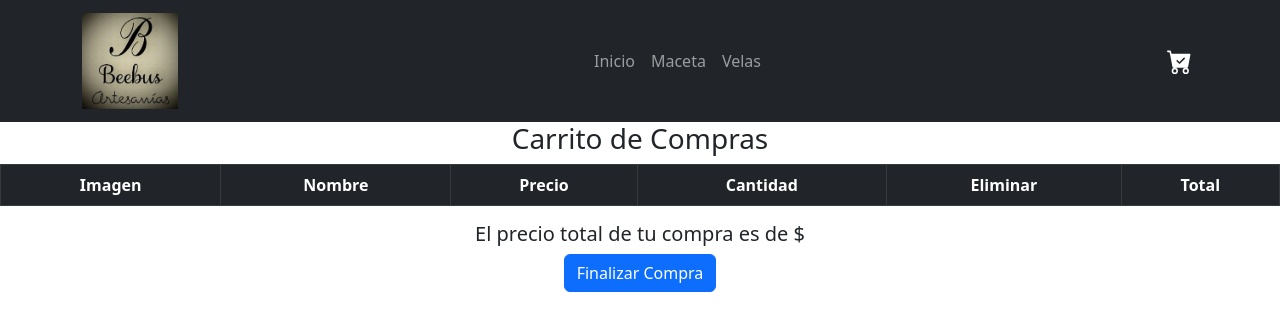
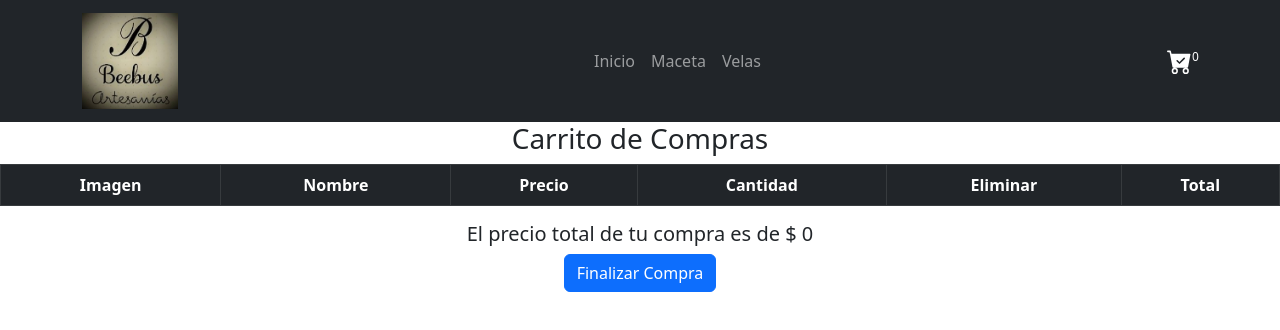
Before and after one commit to Fedesosa32/PreEnteraga1Sosa, a React (Create React App) app: page /cart in a window 1280 px wide. Shown: the top 330 px of the page. Built offline with nearby package versions, Linux system fonts and the light colour scheme.

Commit message:
Se incorpora función de calculo monto total compra

```diff
--- a/src/Components/CartContainer.js
+++ b/src/Components/CartContainer.js
@@ -5,7 +5,7 @@ import { Button } from 'react-bootstrap';
 import CheckoutCart from './CheckoutCart';
 
 function CartContainer() {
-  const {cart, precioParcial, eliminarDelCarrito} = useContext (cartContext);
+  const {cart, precioTotal, eliminarDelCarrito} = useContext (cartContext);
 
   return (
     <>
@@ -39,9 +39,9 @@ function CartContainer() {
       </tbody>
     </Table>
           <div>
-            <h5>El precio total de tu compra es de $ </h5>
+            <h5>El precio total de tu compra es de $ {precioTotal()}</h5>
           </div>
-          <CheckoutCart total= {precioParcial()} cart = {cart}/>
+          <CheckoutCart cart = {cart}/>
 
     </>
   )
--- a/src/Components/CartWidget.js
+++ b/src/Components/CartWidget.js
@@ -7,13 +7,13 @@ import cartContext from '../context/cartContext';
 
 
 const CartWidget = () => {
-    const{cart} = useContext (cartContext);
+    const{cart, numeroEnCarrito} = useContext (cartContext);
     const cartCount = cart.length;
 
     return (
         <span className='carrito'>
         <BsFillCartCheckFill className="icono"/>
-        <span className='bolsa'>{cartCount.length}</span>
+        <span className='bolsa'>{numeroEnCarrito()}</span>
         </span>
     );
 }
--- a/src/Components/CheckoutCart.js
+++ b/src/Components/CheckoutCart.js
@@ -1,23 +1,31 @@
-import React from 'react'
+import React, { useState } from 'react'
 import Button from 'react-bootstrap/Button';
 import { crearOrden } from '../services/firestore';
+import CartContext from '../context/cartContext';
 
 
-function CheckoutCart(cart, total) {
+function CheckoutCart(cart, precioTotal) {
+    const [ordenId, setOrdenId] = useState(null);
 
-    function finalizarCompra(){
+    async function finalizarCompra(){
 
-        const orderData={
+            const orderData={
             comprador: {name: "Fede", phone: "351222222", email: "fede@fede.com"},
             items: cart,
-            total: total,
+            total: precioTotal,
             timestamp: new Date(),
         }
-        crearOrden(orderData)
+    const id = await crearOrden(orderData)
+    setOrdenId (id);
     }
     return (
         <div>
-        <Button variant="primary" onClick={finalizarCompra}>Finalizar Compra</Button>
+        {
+            ordenId ?
+            <h4>Gracias por tu compra!!</h4>
+            :
+            <Button variant="primary" onClick={finalizarCompra}>Finalizar Compra</Button>
+        }
         </div>
     )
 }
--- a/src/context/cartContext.js
+++ b/src/context/cartContext.js
@@ -38,14 +38,15 @@ function CartContextProvider (props) {
         return total;
     }
 
-    function precioParcial(){
+    function precioTotal(){
         let total = 0;
-        cart.forEach( (item) => item.count * item.price);
+        cart.forEach( (item) => total += (item.count * item.price));
         return total;
 
     }
+
     return(
-        <cartContext.Provider value={{cart, agregarItem, eliminarDelCarrito, estaEnElCarrito, numeroEnCarrito, precioParcial}}>
+        <cartContext.Provider value={{cart, agregarItem, eliminarDelCarrito, estaEnElCarrito, numeroEnCarrito, precioTotal}}>
             {props.children}
         </cartContext.Provider>
     )
```
